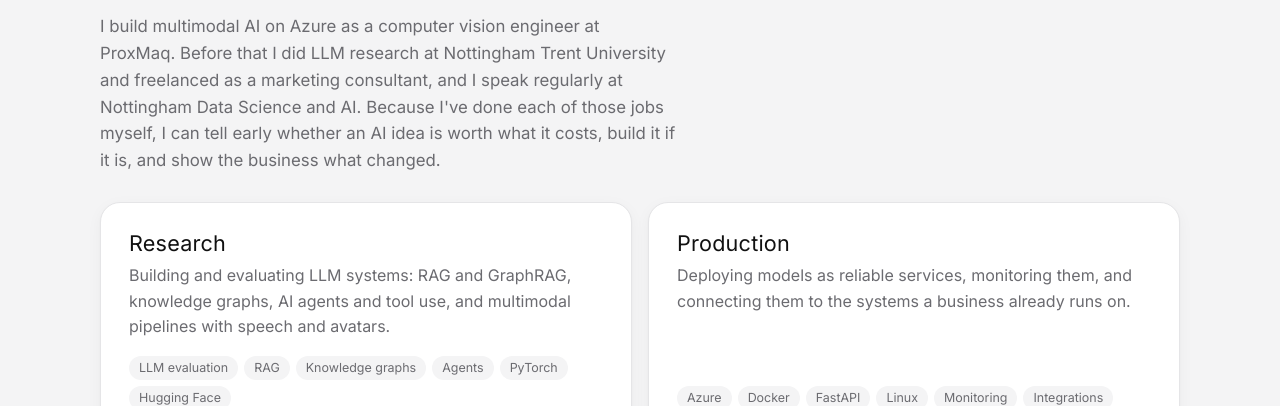
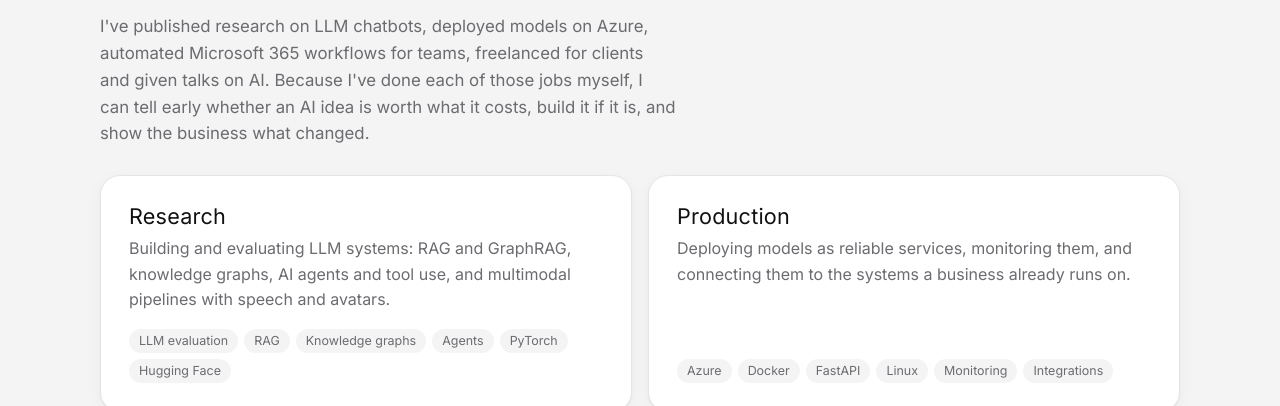
Before and after one commit to akashkashyaps/akashkashyap.github.io, a plain HTML site: page index.html in a window 1280 px wide. Shown: the part 694-1100 px from the top of the page. Drawn offline with Linux system fonts and the light colour scheme; a web font is replaced by a local one.

Commit message:
Restore the approved Work intro
Co-Authored-By: Claude Opus 5.5 <noreply@anthropic.com>
Claude-Session: https://claude.ai/code/session_01T3ayHJ8NkRYCA9ad15fi4j

```diff
--- a/index.html
+++ b/index.html
@@ -41,7 +41,7 @@
 
 	<section class="section" id="work">
 		<h2>I take AI from idea to production</h2>
-		<p class="lead">I build multimodal AI on Azure as a computer vision engineer at ProxMaq. Before that I did LLM research at Nottingham Trent University and freelanced as a marketing consultant, and I speak regularly at Nottingham Data Science and AI. Because I've done each of those jobs myself, I can tell early whether an AI idea is worth what it costs, build it if it is, and show the business what changed.</p>
+		<p class="lead">I've published research on LLM chatbots, deployed models on Azure, automated Microsoft 365 workflows for teams, freelanced for clients and given talks on AI. Because I've done each of those jobs myself, I can tell early whether an AI idea is worth what it costs, build it if it is, and show the business what changed.</p>
 		<div class="grid-2">
 			<div class="card step">
 				<h3>Research</h3>
```
